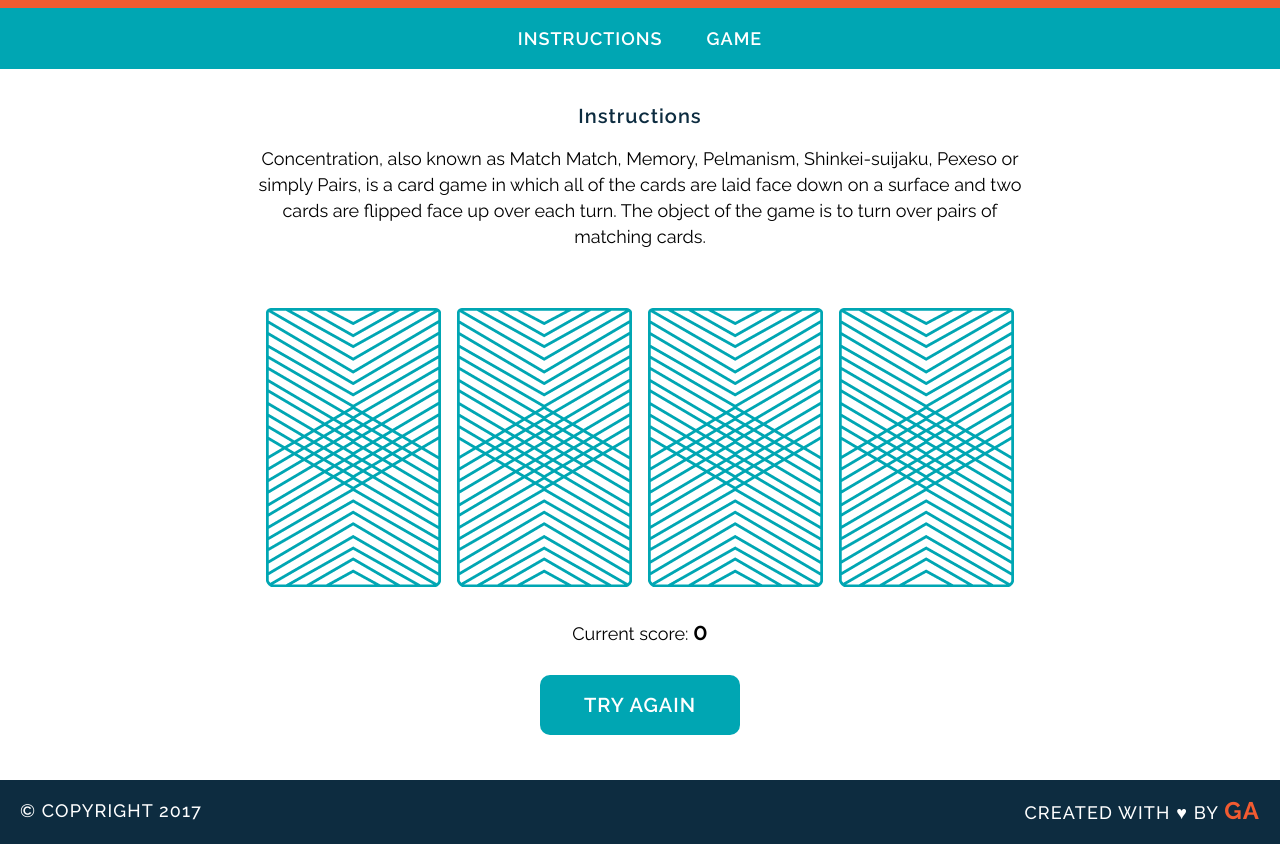
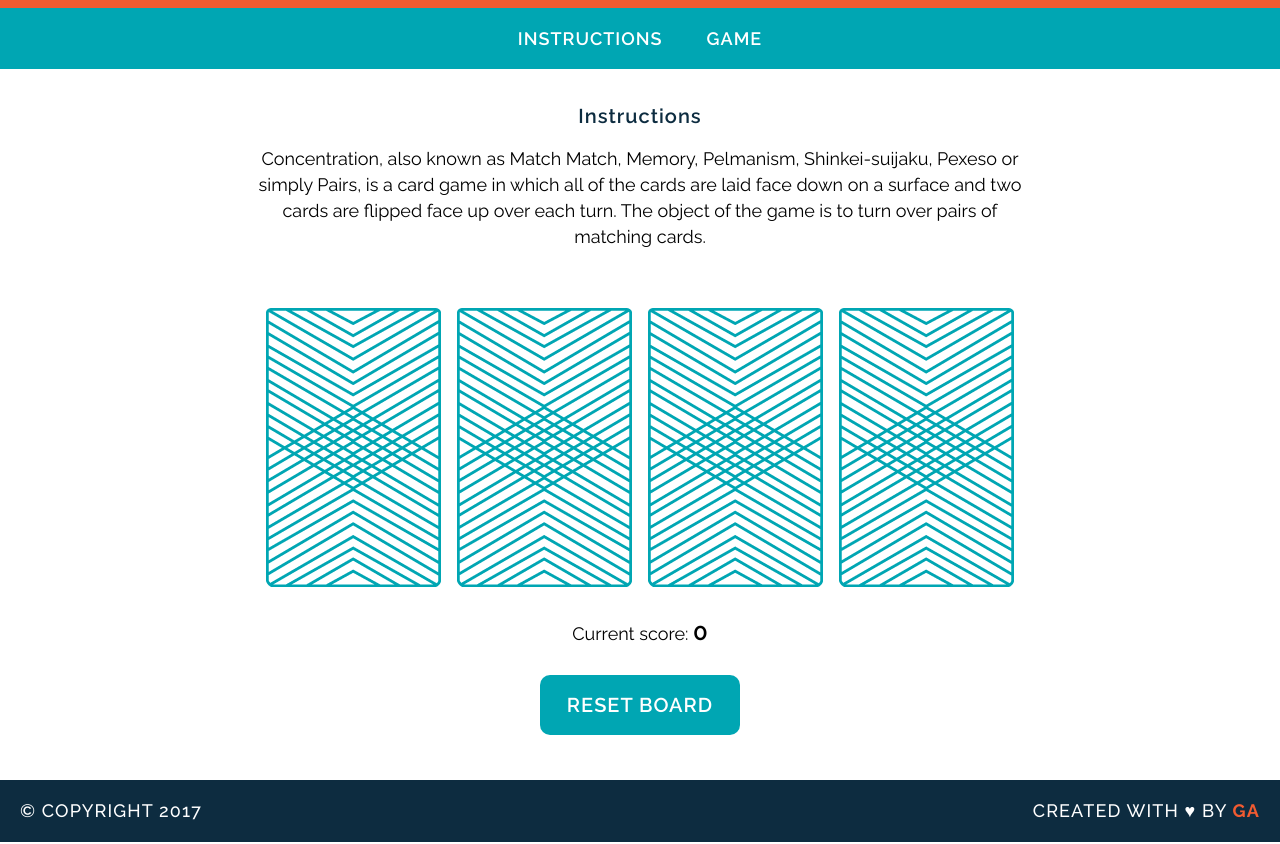
Before and after one commit to GWilman/wdi-fundamentals-memorygame, a plain HTML site: page memory_game/index.html in a window 1280 px wide. Shown: the part 105-949 px from the top of the page. Drawn offline with Linux system fonts and the light colour scheme; a web font is replaced by a local one.

Commit message:
created game logic

```diff
--- a/memory_game/css/style.css
+++ b/memory_game/css/style.css
@@ -94,7 +94,7 @@ p {
   font-family: Raleway, sans-serif;
 }
 
-span {
+#Count {
   font-weight: 600;
   font-size: 24px;
 }
--- a/memory_game/index.html
+++ b/memory_game/index.html
@@ -20,7 +20,7 @@
     </div>
     <section>
     <div class="gameTools" id="scoreCounter"><p>Current score: <span id="Count"></span></p></div>
-    <div class="gameTools" id="buttonHolder"><button id="resetButton">Try Again</button></div>
+    <div class="gameTools" id="buttonHolder"><button id="resetButton">Reset Board</button></div>
     </section>
   </main>
   <footer class="clearfix">
```
